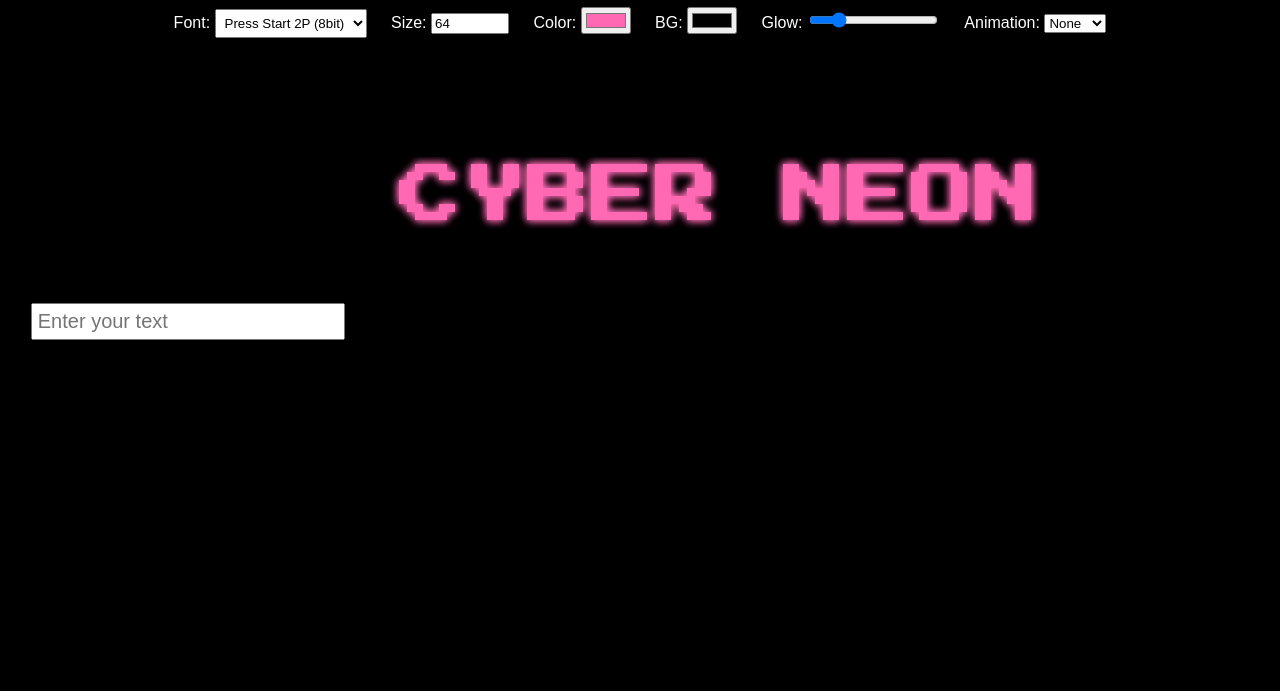
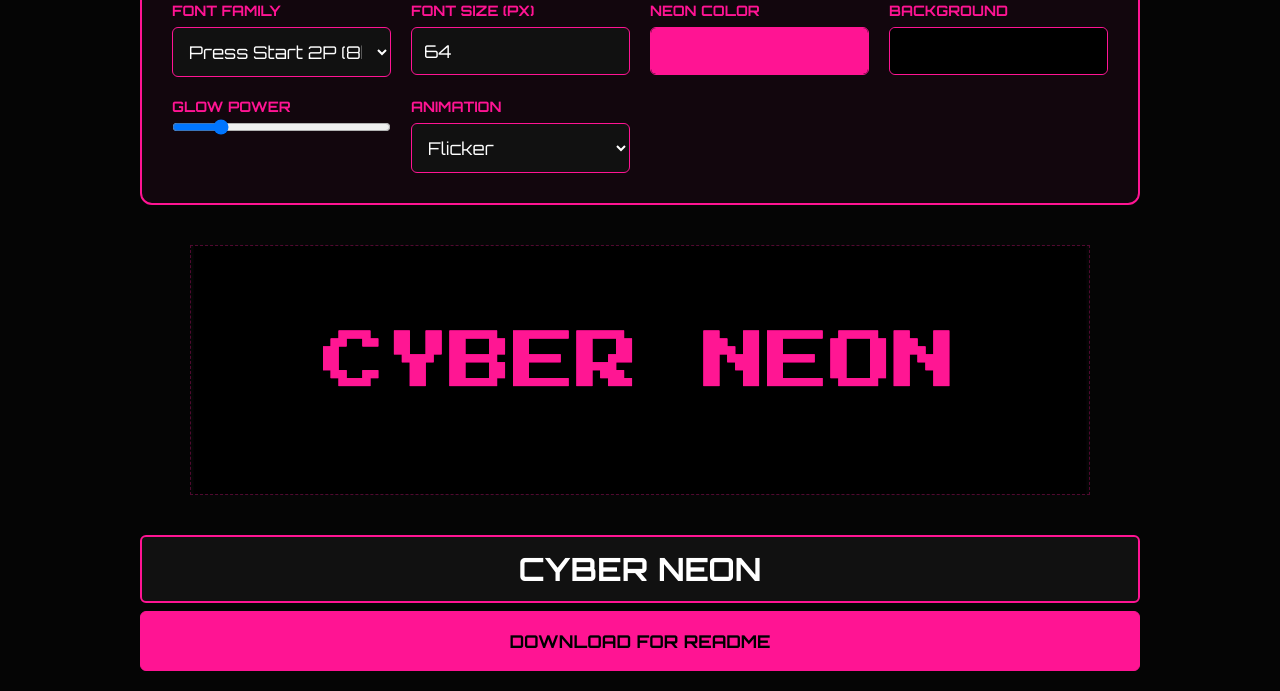
Before and after one commit to 1abcdefggs/cyber-neon, a plain HTML site: page docs/index.html in a window 1280 px wide. Shown: the part 111-802 px from the top of the page. Drawn offline with nearby package versions, Linux system fonts and the light colour scheme; a web font is replaced by a local one.

Commit message:
feat(index): update

```diff
--- a/docs/index.html
+++ b/docs/index.html
@@ -1,134 +1,139 @@
 <!DOCTYPE html>
-<html>
+<html lang="en">
 <head>
   <meta charset="UTF-8">
-  <title>Cyber Neon Generator</title>
+  <title>CYBER-PINKS Neon Generator</title>
 
-  <!-- Google Fonts -->
   <link href="https://fonts.googleapis.com/css2?family=Press+Start+2P&family=Orbitron:wght@400;700&family=VT323&family=Fira+Code:wght@400;700&family=Pixelify+Sans:wght@400;700&family=DotGothic16&family=Share+Tech+Mono&family=Space+Grotesk:wght@400;700&family=Space+Mono&family=Electrolize&family=Syncopate:wght@400;700&family=Oxanium:wght@400;700&display=swap" rel="stylesheet">
+  <script defer src="https://cdn.jsdelivr.net/npm/alpinejs@3.x.x/dist/cdn.min.js"></script>
 
   <style>
-    body {
-      background: black;
+    :root { --pink: #ff1493; --bg: #111; }
+    * { box-sizing: border-box; margin: 0; padding: 0; }
+    body { background: #050505; color: white; text-align: center; font-family: 'Orbitron', sans-serif; padding: 20px; }
+
+    .text-L { font-size: 2rem; font-weight: bold; }
+    .text-M { font-size: 1.1rem; }
+    .text-S { font-size: 0.9rem; font-weight: bold; color: var(--pink); text-transform: uppercase; }
+
+    .layout-main { max-width: 1000px; margin: 0 auto; display: flex; flex-direction: column; gap: 40px; }
+    .layout-grid { display: grid; grid-template-columns: repeat(auto-fit, minmax(200px, 1fr)); gap: 20px; background: rgba(255, 20, 147, 0.05); padding: 30px; border: 2px solid var(--pink); border-radius: 12px; }
+    .layout-col { display: flex; flex-direction: column; gap: 8px; text-align: left; }
+
+    .ui-base {
+      width: 100%;
+      padding: 12px;
+      background: var(--bg);
       color: white;
-      text-align: center;
-      padding-top: 30px;
-      font-family: Arial, sans-serif;
+      border: 1px solid var(--pink);
+      border-radius: 6px;
+      font-family: inherit;
+      outline: none;
+      transition: 0.3s;
     }
+    .ui-base:focus, .ui-base:hover { box-shadow: 0 0 10px var(--pink); background: #1a1a1a; }
 
-    /* Animations */
-    @keyframes flicker {
-      0%, 19%, 21%, 23%, 25%, 54%, 56%, 100% { opacity: 1; }
-      20%, 24%, 55% { opacity: 0.4; }
-    }
+    input[type="color"].ui-base { padding: 0; height: 48px; cursor: pointer; }
+    input[type="color"]::-webkit-color-swatch-wrapper { padding: 0; }
+    input[type="color"]::-webkit-color-swatch { border: none; border-radius: 5px; }
 
-    @keyframes glitch {
-      0% { transform: translate(0); }
-      20% { transform: translate(-2px, 2px); }
-      40% { transform: translate(-2px, -2px); }
-      60% { transform: translate(2px, 2px); }
-      80% { transform: translate(2px, -2px); }
-      100% { transform: translate(0); }
-    }
+    input[type="range"].ui-base { padding: 0; height: 8px; border: none; background: #222; }
+    input[type="range"]::-webkit-slider-thumb { -webkit-appearance: none; width: 24px; height: 24px; background: var(--pink); border-radius: 50%; cursor: pointer; }
 
-    @keyframes pulse {
-      0% { filter: brightness(1); }
-      50% { filter: brightness(2); }
-      100% { filter: brightness(1); }
-    }
+    button.ui-base { background: var(--pink); color: black; font-weight: bold; padding: 18px; cursor: pointer; }
+    button.ui-base:hover { background: white; transform: translateY(-2px); }
+
+    .preview-svg { border: 1px dashed rgba(255, 20, 147, 0.3); max-width: 100%; margin: 0 auto; display: block; }
   </style>
 </head>
 
 <body>
 
-  <h1 style="color:hotpink;">Cyber Neon Text Generator</h1>
+  <h1 class="text-L" style="color: var(--pink); text-shadow: 0 0 15px var(--pink); margin-bottom: 20px;">
+    CYBER-PINKS Generator
+  </h1>
 
-  <!-- Controls -->
-  <div style="margin-bottom:20px;">
+  <div x-data="{
+    text: 'CYBER NEON',
+    fontSize: 64,
+    color: '#ff1493',
+    bgColor: '#000000',
+    glow: 4,
+    anim: 'flicker',
+    selectedFont: '\'Press Start 2P\', cursive',
+    fonts: [
+      { name: 'Press Start 2P (8bit)', value: '\'Press Start 2P\', cursive' },
+      { name: 'Orbitron (Cyber)', value: '\'Orbitron\', sans-serif' },
+      { name: 'VT323 (Terminal)', value: '\'VT323\', monospace' },
+      { name: 'Fira Code (Coding)', value: '\'Fira Code\', monospace' },
+      { name: 'Pixelify Sans (Pixel)', value: '\'Pixelify Sans\', sans-serif' },
+      { name: 'DotGothic16 (Dot)', value: '\'DotGothic16\', sans-serif' },
+      { name: 'Space Grotesk', value: '\'Space Grotesk\', sans-serif' }
+    ],
+    downloadSVG() {
+      const svgString = new XMLSerializer().serializeToString(document.getElementById('export-svg')).replace(/^<svg/, '<svg xmlns=\'http://www.w3.org/2000/svg\'');
+      const link = document.createElement('a');
+      link.href = URL.createObjectURL(new Blob([svgString], { type: 'image/svg+xml' }));
+      link.download = 'cyber-readme.svg';
+      link.click();
+    }
+  }" class="layout-main">
 
-    <!-- Font Select -->
-    <label>Font:</label>
-    <select id="fontSelect" style="padding:5px;"></select>
+    <div class="layout-grid">
+      <div class="layout-col">
+        <label class="text-S">Font Family</label>
+        <select class="ui-base text-M" x-model="selectedFont">
+          <template x-for="f in fonts"><option :value="f.value" :style="'font-family:'+f.value" x-text="f.name"></option></template>
+        </select>
+      </div>
+      <div class="layout-col">
+        <label class="text-S">Font Size (px)</label>
+        <input type="number" class="ui-base text-M" x-model="fontSize" min="10" max="200">
+      </div>
+      <div class="layout-col">
+        <label class="text-S">Neon Color</label>
+        <input type="color" class="ui-base" x-model="color">
+      </div>
+      <div class="layout-col">
+        <label class="text-S">Background</label>
+        <input type="color" class="ui-base" x-model="bgColor">
+      </div>
+      <div class="layout-col">
+        <label class="text-S">Glow Power</label>
+        <input type="range" class="ui-base" x-model="glow" min="0" max="20">
+      </div>
+      <div class="layout-col">
+        <label class="text-S">Animation</label>
+        <select class="ui-base text-M" x-model="anim">
+          <option value="none">None</option>
+          <option value="flicker">Flicker</option>
+          <option value="glitch">Glitch</option>
+          <option value="pulse">Pulse</option>
+        </select>
+      </div>
+    </div>
 
-    <!-- Size -->
-    <label style="margin-left:20px;">Size:</label>
-    <input id="fontSize" type="number" value="64" min="10" max="200" style="width:70px;">
+    <div>
+      <svg id="export-svg" class="preview-svg" width="900" height="250" viewBox="0 0 900 250">
+        <defs>
+          <filter id="neonGlow"><feGaussianBlur :stdDeviation="glow" result="b"/><feMerge><feMergeNode in="b"/><feMergeNode in="b"/><feMergeNode in="SourceGraphic"/></feMerge></filter>
+        </defs>
+        <style>
+          @keyframes flicker { 0%,19%,21%,23%,25%,54%,56%,100% {opacity:1} 20%,24%,55% {opacity:.4} }
+          @keyframes glitch { 0%,100%{transform:translate(0)} 20%,60%{transform:translate(-2px,2px)} 40%,80%{transform:translate(2px,-2px)} }
+          @keyframes pulse { 0%,100%{filter:brightness(1)} 50%{filter:brightness(2)} }
+        </style>
+        <rect width="100%" height="100%" :fill="bgColor" />
+        <text x="50%" y="50%" text-anchor="middle" dominant-baseline="middle" :font-size="fontSize" :fill="color" filter="url(#neonGlow)" :font-family="selectedFont" :style="anim !== 'none' ? `animation: ${anim} 1s infinite;` : ''" x-text="text"></text>
+      </svg>
+    </div>
 
-    <!-- Color -->
-    <label style="margin-left:20px;">Color:</label>
-    <input id="fontColor" type="color" value="#ff69b4">
-
-    <!-- Background -->
-    <label style="margin-left:20px;">BG:</label>
-    <input id="bgColor" type="color" value="#000000">
-
-    <!-- Glow -->
-    <label style="margin-left:20px;">Glow:</label>
-    <input id="glowRange" type="range" min="0" max="20" value="4">
-
-    <!-- Animation -->
-    <label style="margin-left:20px;">Animation:</label>
-    <select id="animSelect">
-      <option value="none">None</option>
-      <option value="flicker">Flicker</option>
-      <option value="glitch">Glitch</option>
-      <option value="pulse">Pulse</option>
-    </select>
+    <div class="layout-col">
+      <input type="text" class="ui-base text-L" style="border-width: 2px; text-align: center;" x-model="text" placeholder="TYPE HERE...">
+      <button class="ui-base text-M text-L" @click="downloadSVG()">DOWNLOAD FOR README</button>
+    </div>
 
   </div>
 
-  <!-- Text Input -->
-  <input id="textInput" type="text" placeholder="Enter your text"
-         style="font-size:20px; padding:5px; width:300px;">
-
-  <!-- SVG -->
-  <svg id="neon" width="900" height="250" style="margin-top:20px;">
-
-    <defs>
-      <filter id="neonGlow">
-        <feGaussianBlur stdDeviation="4" result="blur"/>
-        <feMerge>
-          <feMergeNode in="blur"/>
-          <feMergeNode in="blur"/>
-          <feMergeNode in="SourceGraphic"/>
-        </feMerge>
-      </filter>
-    </defs>
-
-    <text id="neonText" x="50" y="150" font-size="64" fill="hotpink"
-          filter="url(#neonGlow)"
-          style="font-family: 'Press Start 2P', cursive;">
-      CYBER NEON
-    </text>
-  </svg>
-  <script>
-const fonts = [
-  { name: "Press Start 2P (8bit)", value: "'Press Start 2P', cursive" },
-  { name: "Orbitron (Cyber)", value: "'Orbitron', sans-serif" },
-  { name: "VT323 (Terminal)", value: "'VT323', monospace" },
-  { name: "Fira Code (Coding)", value: "'Fira Code', monospace" },
-  { name: "Pixelify Sans (Pixel)", value: "'Pixelify Sans', sans-serif" },
-  { name: "DotGothic16 (Dot)", value: "'DotGothic16', sans-serif" },
-  { name: "Share Tech Mono", value: "'Share Tech Mono', monospace" },
-  { name: "Space Grotesk", value: "'Space Grotesk', sans-serif" },
-  { name: "Space Mono", value: "'Space Mono', monospace" },
-  { name: "Electrolize", value: "'Electrolize', sans-serif" },
-  { name: "Syncopate", value: "'Syncopate', sans-serif" },
-  { name: "Oxanium", value: "'Oxanium', sans-serif" }
-];
-
-const fontSelect = document.getElementById("fontSelect");
-
-fonts.forEach(font => {
-  const option = document.createElement("option");
-  option.value = font.value;
-  option.textContent = font.name;
-  option.style.fontFamily = font.value;
-  fontSelect.appendChild(option);
-});
-</script>
-
-
-
 </body>
 </html>
```
